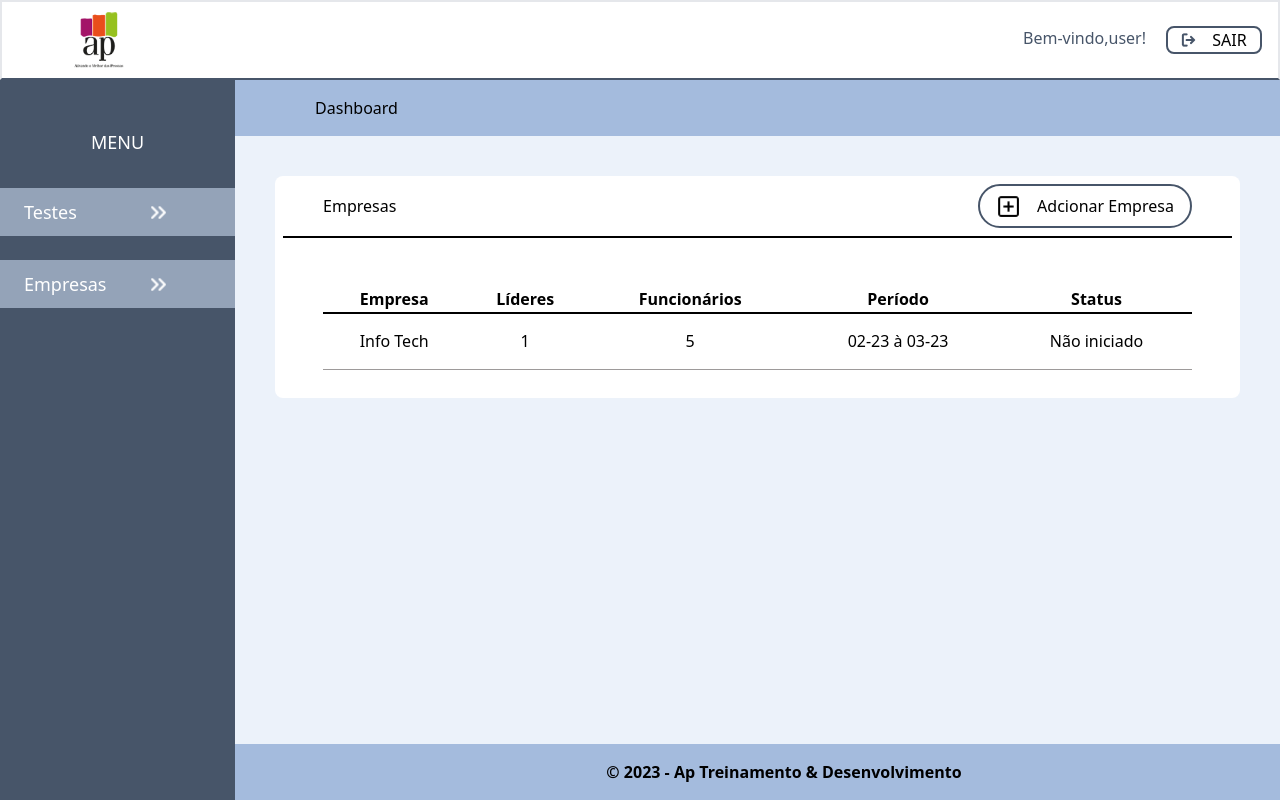
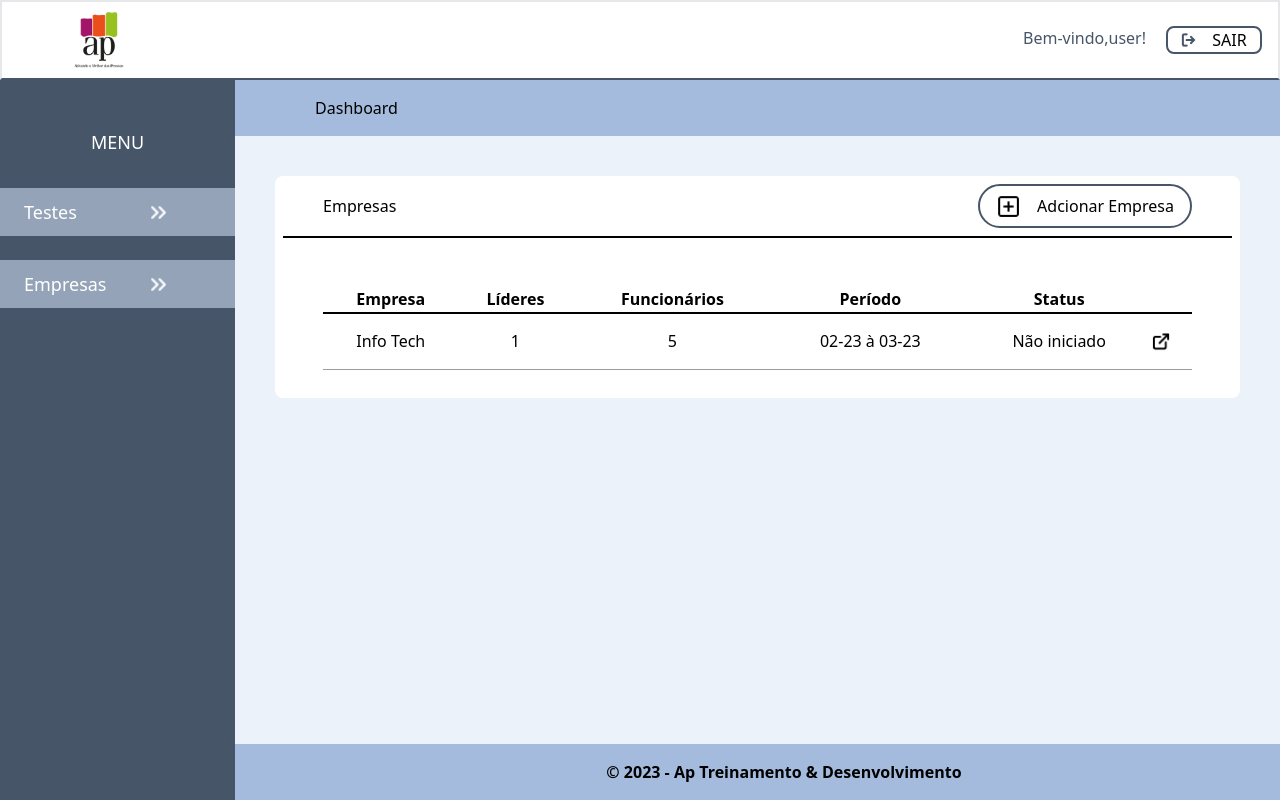
Before and after one commit to TiagoPonce/AP-MVP, a Next.js app: page /dashboard in a window 1280 px wide. Built offline with nearby package versions, Linux system fonts and the light colour scheme.

Commit message:
Dahsboard -colocando icone de link externo na linha da tabela

```diff
--- a/src/components/TableCompany.js
+++ b/src/components/TableCompany.js
@@ -1,5 +1,6 @@
 import Image from "next/image"
 import PlusSquare from 'public/plus-square.png'
+import ExternalLink from 'public/external-link.png'
 
 export default function TableCompany() {
     return (
@@ -9,7 +10,7 @@ export default function TableCompany() {
                 <button
                 className="w-[214px] h-[44px] border-solid border-2 hover:bg-slate-100 border-slate-600 rounded-full flex items-center justify-center"
                 >
-                     <Image
+                    <Image
                         src={PlusSquare}
                         alt="Picture of the author"
                         width={25}
@@ -26,6 +27,7 @@ export default function TableCompany() {
                         <th>Funcionários</th>
                         <th>Período</th>
                         <th>Status</th>
+                        <th></th>
                     </tr>
                 </thead>
                 <tbody>
@@ -35,6 +37,14 @@ export default function TableCompany() {
                         <td className="text-center">5</td>
                         <td className="text-center">02-23 à 03-23</td>
                         <td className="text-center">Não iniciado</td>
+                        <td>
+                            <Image
+                                src={ExternalLink}
+                                alt="icon external link"
+                                width={20}
+                                className=''
+                            />
+                        </td>
                     </tr>
                 </tbody>
             </table>
```
Also changed, not shown: public/external-link.png (added).
